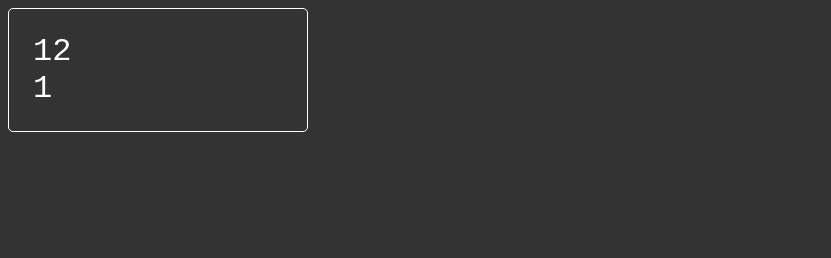
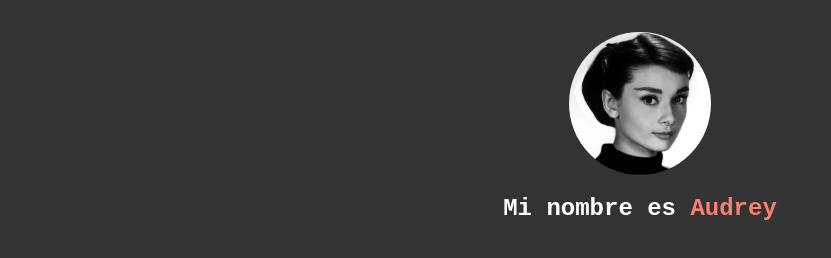
Before and after one commit to marlonmelara/js-modern-course, a plain HTML site: page index.html in a window 1280 px wide. Shown: the whole page, without its empty margins (0-831 px from the left). Drawn offline with Linux system fonts and the light colour scheme.

Commit message:
Add example files for template literals usage in HTML

```diff
--- a/index.html
+++ b/index.html
@@ -5,9 +5,8 @@
     <meta name="viewport" content="width=device-width, initial-scale=1.0" />
     <link rel="stylesheet" href="styles.css" />
     <script src="js/03-1-operador-suma-resta.js" defer></script>
+    <script src="js/02-2-template-literals-html.js" defer></script>
     <title>Curso JavaScript</title>
   </head>
-  <body>
-    <div class="contenedor"></div>
-  </body>
+  <body></body>
 </html>
--- /dev/null
+++ b/js/02-2-template-literals-html.js
@@ -0,0 +1,25 @@
+let nombre1 = "Audrey";
+let edad = 32;
+let actual = new Date().getFullYear();
+let imagen = "audrey.png";
+
+// Forma 1 para formar un string
+let resultado1 = "Mi nombre es " + nombre1 + " y mi edad es " + edad + " años";
+
+// Forma 2 usando template literals
+let resultado2 = `Mi nombre es ${nombre1} y mi edad es ${edad} años.
+Mi año de nacimiento es ${calcularNacimiento(edad)}`;
+
+document.querySelector("body").innerHTML = `<div class="container">
+<div class="imagen">
+<img src="img/${imagen}"
+</div>
+<h1>Mi nombre es
+<span class="name">${nombre1}</span></h1>
+</div>
+`;
+
+// Definiendo una función que calcula el año de nacimiento basado en la edad proporcionada
+function calcularNacimiento(miEdad) {
+  return actual - miEdad;
+}
--- a/styles.css
+++ b/styles.css
@@ -1,13 +1,29 @@
 body {
+  font-family: monospace;
+  color: #fff;
   background-color: #333;
 }
 
-.contenedor {
-  width: 250px;
-  padding: 1.5rem;
-  font-family: monospace;
-  font-size: 2rem;
-  color: #fff;
-  border: 1px solid #fff;
-  border-radius: 5px;
+h1 {
+  font-size: 1.5rem;
 }
+
+.imagen {
+  margin-top: 1.5rem;
+  text-align: center;
+}
+
+img {
+  width: 30%;
+  border-radius: 50%;
+}
+
+.container {
+  display: flex;
+  justify-content: space-evenly;
+  align-items: center;
+}
+
+.name {
+  color: salmon;
+}
```
Also changed, not shown: img/audrey.png (added), img/perfil.png (added).
